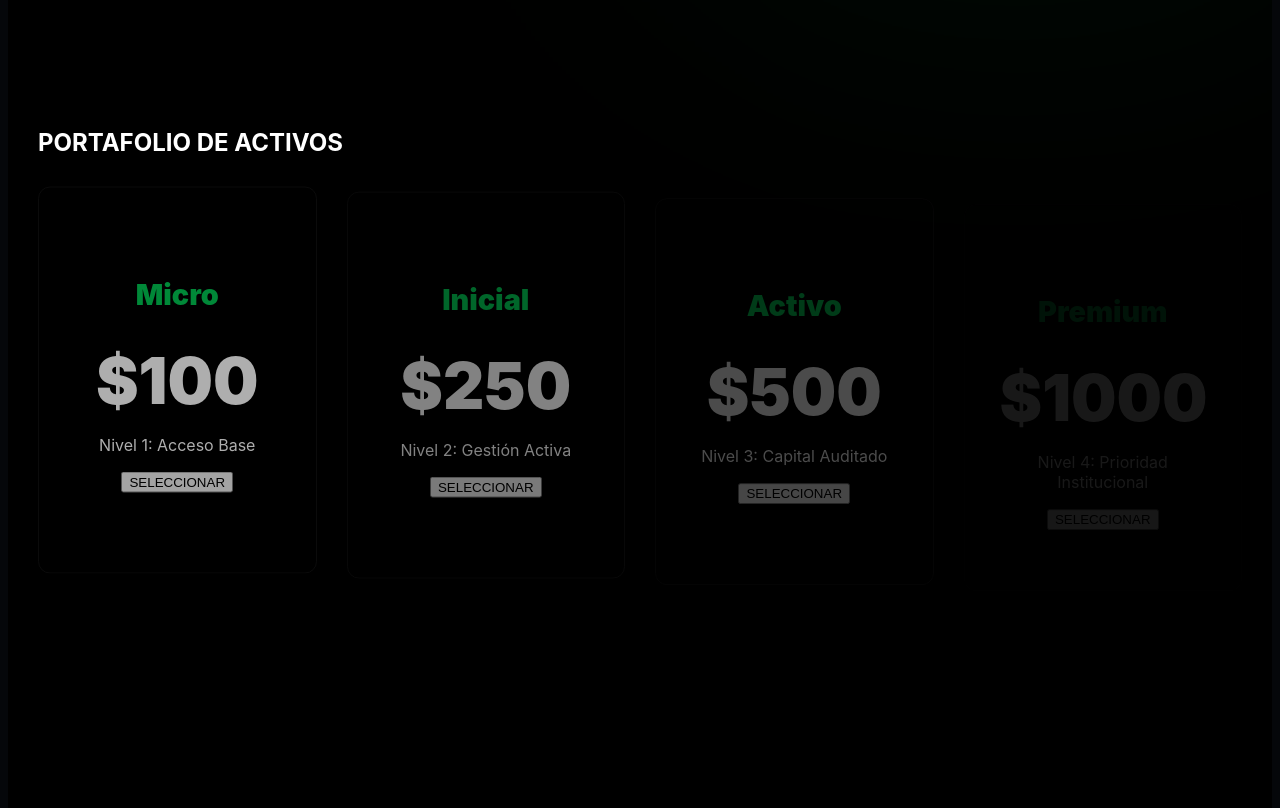
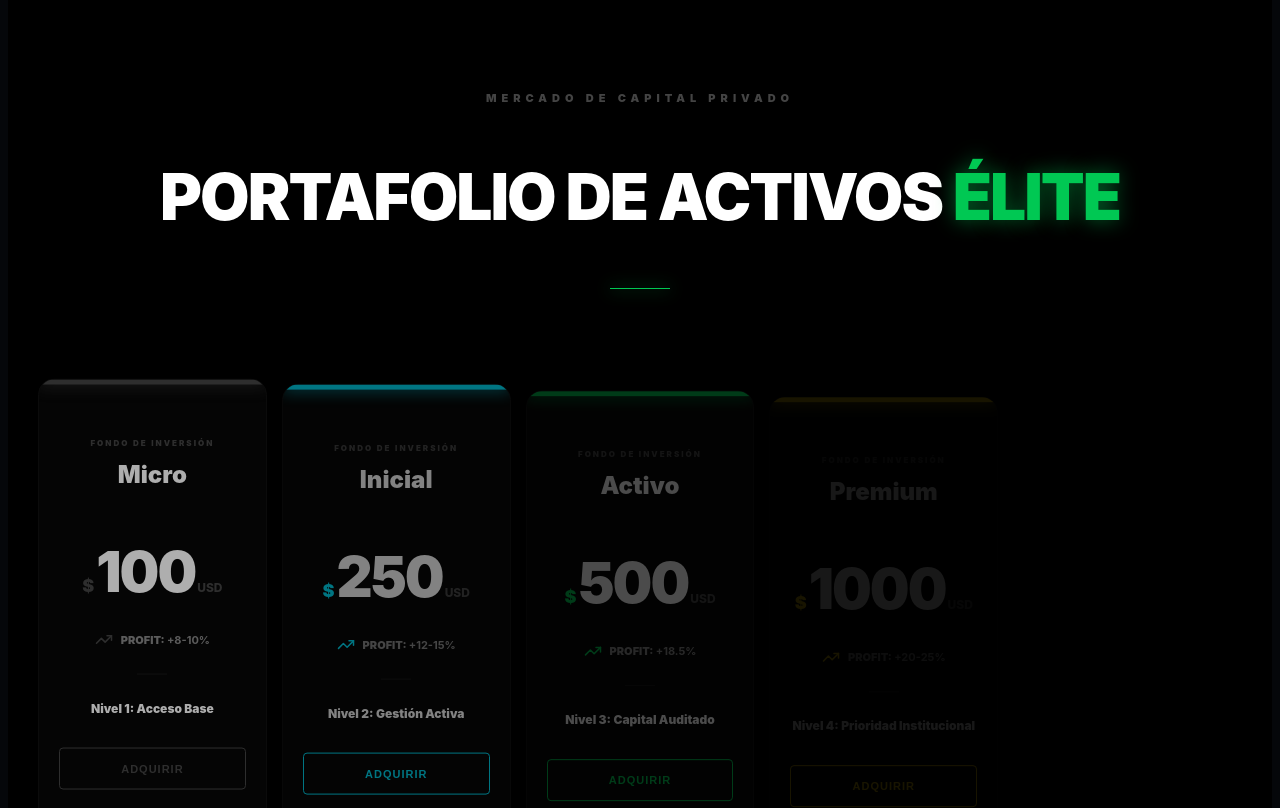
Before and after one commit to DeVx1978/el-guru-elite, a Next.js app: page / in a window 1280 px wide. Shown: the part 840-1648 px from the top of the page. Built offline with nearby package versions, Linux system fonts and the light colour scheme.

Commit message:
V2.1: MEMBRESÍAS MASTER - DISEÑO HORIZONTAL PC Y ENERGÍA NEÓN

```diff
--- a/src/app/page.tsx
+++ b/src/app/page.tsx
@@ -29,7 +29,15 @@ export default function LandingPage() {
     setSeccionExpandida(seccionExpandida === id ? null : id);
   };
 
-  // --- 2. LOADER TERMINAL SEGURA ---
+  // --- DATOS DE MEMBRESÍAS CON COLORES ÚNICOS ---
+  const membresias = [
+    { name: 'Micro', price: '100', profit: '+8-10%', perk: 'Nivel 1: Acceso Base', delay: '0.1s', color: '#444' },
+    { name: 'Inicial', price: '250', profit: '+12-15%', perk: 'Nivel 2: Gestión Activa', delay: '0.2s', color: '#00E5FF' },
+    { name: 'Activo', price: '500', profit: '+18.5%', perk: 'Nivel 3: Capital Auditado', delay: '0.3s', color: '#00C853' },
+    { name: 'Premium', price: '1000', profit: '+20-25%', perk: 'Nivel 4: Prioridad Institucional', delay: '0.4s', color: '#FFD600' },
+    { name: 'Élite', price: '1500', profit: '+30% VIP', perk: 'Nivel 5: Fondo Global VIP', delay: '0.5s', color: '#AA00FF' }
+  ];
+
   if (loading || isNavigating) {
     return (
       <div className="splash-master">
@@ -67,14 +75,6 @@ export default function LandingPage() {
     );
   }
 
-  const membresias = [
-    { name: 'Micro', price: '100', perk: 'Nivel 1: Acceso Base', delay: '0.1s' },
-    { name: 'Inicial', price: '250', perk: 'Nivel 2: Gestión Activa', delay: '0.2s' },
-    { name: 'Activo', price: '500', perk: 'Nivel 3: Capital Auditado', delay: '0.3s' },
-    { name: 'Premium', price: '1000', perk: 'Nivel 4: Prioridad Institucional', delay: '0.4s' },
-    { name: 'Élite', price: '1500', perk: 'Nivel 5: Fondo Global VIP', delay: '0.5s' }
-  ];
-
   return (
     <div className="elite-landing-master">
       {/* 3. NAVBAR MILIMÉTRICO */}
@@ -96,7 +96,6 @@ export default function LandingPage() {
           </div>
         </div>
 
-        {/* MENÚ MÓVIL LUXE */}
         {menuAbierto && (
           <div className="mobile-dropdown-master fade-in-nav">
             <div className="accordion-item">
@@ -112,7 +111,7 @@ export default function LandingPage() {
         )}
       </nav>
 
-      {/* 4. HERO RESTAURADO (GRID PC Y ORBE LUZ) */}
+      {/* 4. HERO RESTAURADO */}
       <section className="hero-elite">
         <div className="hero-layout">
           <div className="hero-info-text">
@@ -131,7 +130,6 @@ export default function LandingPage() {
               </button>
             </div>
 
-            {/* Reubicado para móvil */}
             <div className="mobile-stat-wrapper">
               <div className="stat-card-luxe glass-effect">
                 <div className="stat-header"><Activity size={24} color="#00C853" /> RENDIMIENTO AUDITADO</div>
@@ -157,20 +155,39 @@ export default function LandingPage() {
         </div>
       </section>
 
-      {/* 5. MEMBRESÍAS HORIZONTALES (PC) */}
-      <section id="proyecto-inversionistas" className="plans-area-master">
-        <div className="plans-header-master">
-          <h2 className="plans-title-tag">PORTAFOLIO DE ACTIVOS</h2>
+      {/* 5. EL CUERPO: PORTAFOLIO DE ACTIVOS (MAGISTRAL) */}
+      <section id="proyecto-inversionistas" className="plans-section-luxe">
+        <div className="section-header-luxe">
+          <span className="header-tag-luxe">MERCADO DE CAPITAL PRIVADO</span>
+          <h2 className="header-title-luxe">PORTAFOLIO DE ACTIVOS <span className="brand-neon">ÉLITE</span></h2>
+          <div className="header-line-luxe"></div>
         </div>
-        <div className="plans-grid-master">
-          {membresias.map((p) => (
-            <div key={p.name} className="membership-card-master glass-effect fade-up-card shadow-hover" style={{animationDelay: p.delay}}>
-              <h3 className="m-name">{p.name}</h3>
-              <div className="m-price-box">
-                <span className="m-amount">${p.price}</span>
+
+        <div className="plans-grid-luxe">
+          {membresias.map((plan) => (
+            <div key={plan.name} className="membership-card-luxe fade-up-card shadow-hover" style={{animationDelay: plan.delay, '--card-color': plan.color} as React.CSSProperties}>
+              <div className="card-energy-bar"></div>
+              <div className="card-glow-effect"></div>
+              <div className="m-card-inner">
+                <div className="m-card-header">
+                  <span className="m-fondo-tag">FONDO DE INVERSIÓN</span>
+                  <h3 className="m-card-name">{plan.name}</h3>
+                </div>
+                <div className="m-card-body">
+                  <div className="m-card-price">
+                    <span className="m-sign">$</span>
+                    <span className="m-num">{plan.price}</span>
+                    <span className="m-usd">USD</span>
+                  </div>
+                  <div className="m-card-profit">
+                    <TrendingUp size={18} color={plan.color} />
+                    <span>PROFIT: <strong>{plan.profit}</strong></span>
+                  </div>
+                  <div className="m-divider-luxe"></div>
+                  <p className="m-perk-text">{plan.perk}</p>
+                </div>
+                <button onClick={() => router.push('/unete')} className="btn-m-acquire">ADQUIRIR</button>
               </div>
-              <p className="m-perk-text">{p.perk}</p>
-              <button onClick={() => router.push('/unete')} className="btn-m-select">SELECCIONAR</button>
             </div>
           ))}
         </div>
@@ -202,9 +219,6 @@ export default function LandingPage() {
         .btn-access-master { background: transparent; border: 1px solid var(--neon); color: var(--neon); padding: 12px 28px; border-radius: 4px; font-weight: 900; font-size: 11px; cursor: pointer; }
         .btn-menu-master { background: transparent; border: none; cursor: pointer; display: flex; align-items: center; }
 
-        .mobile-dropdown-master { position: absolute; top: 100%; left: 0; width: 100%; background: #000; border-bottom: 1px solid #111; padding: 30px 20px; }
-        .accordion-trigger { width: 100%; background: transparent; border: none; color: white; display: flex; justify-content: space-between; padding: 18px 0; font-size: 14px; font-weight: 900; text-transform: uppercase; cursor: pointer; border-bottom: 1px solid #111; }
-
         .hero-elite { max-width: 1400px; margin: 0 auto; padding: 120px 30px; }
         .hero-layout { display: grid; grid-template-columns: 1fr; gap: 80px; }
         @media (min-width: 1024px) { .hero-layout { grid-template-columns: 1.2fr 0.8fr; align-items: center; } }
@@ -214,18 +228,36 @@ export default function LandingPage() {
         .text-glow-neon { background: linear-gradient(180deg, #fff 40%, var(--neon) 100%); -webkit-background-clip: text; -webkit-text-fill-color: transparent; }
         .btn-hero-primary { background: var(--neon); color: black; border: none; padding: 22px 50px; border-radius: 4px; font-weight: 900; display: flex; align-items: center; gap: 15px; cursor: pointer; }
 
-        .hero-visuals-right { display: none; position: relative; height: 500px; }
-        @media (min-width: 1024px) { .hero-visuals-right { display: flex; justify-content: center; align-items: center; } }
-        .master-glow-orb { position: absolute; width: 500px; height: 500px; background: var(--neon); filter: blur(180px); opacity: 0.15; }
-        .stat-card-master { background: var(--glass); backdrop-filter: blur(35px); border: 1px solid rgba(255,255,255,0.06); border-radius: 20px; padding: 35px; position: absolute; }
-        .glass-depth-1 { width: 320px; top: 10%; right: 0; box-shadow: 0 25px 60px rgba(0,0,0,0.6); }
+        /* --- SECCIÓN MEMBRESÍAS MAESTRA --- */
+        .plans-section-luxe { padding: 140px 30px; max-width: 1600px; margin: 0 auto; }
+        @media (max-width: 768px) { .plans-section-luxe { padding: 80px 20px; } }
+        .section-header-luxe { text-align: center; margin-bottom: 80px; }
+        .header-tag-luxe { color: #444; font-size: 11px; font-weight: 900; letter-spacing: 5px; margin-bottom: 15px; display: block; }
+        .header-title-luxe { font-size: 2.5rem; font-weight: 900; color: #fff; letter-spacing: -2px; }
+        @media (min-width: 1024px) { .header-title-luxe { font-size: 4rem; } }
+        .header-line-luxe { width: 60px; height: 1px; background: var(--neon); margin: 30px auto 0; box-shadow: 0 0 15px var(--neon); }
 
-        .plans-area-master { padding: 120px 30px; max-width: 1550px; margin: 0 auto; }
-        .plans-grid-master { display: grid; grid-template-columns: repeat(auto-fit, minmax(260px, 1fr)); gap: 30px; }
-        .membership-card-master { padding: 60px 35px; border-radius: 12px; text-align: center; border: 1px solid #111; transition: 0.5s; }
-        .membership-card-master:hover { border-color: var(--neon); transform: translateY(-15px); }
-        .m-name { color: var(--neon); font-size: 1.8rem; font-weight: 900; margin-bottom: 30px; }
-        .m-amount { font-size: 4rem; font-weight: 900; color: #fff; }
+        .plans-grid-luxe { display: grid; grid-template-columns: repeat(1, 1fr); gap: 20px; }
+        @media (min-width: 1024px) { .plans-grid-luxe { grid-template-columns: repeat(5, 1fr); gap: 15px; } }
+
+        .membership-card-luxe { background: #080808; border: 1px solid #111; border-radius: 16px; position: relative; overflow: hidden; transition: 0.5s cubic-bezier(0.19, 1, 0.22, 1); display: flex; flex-direction: column; }
+        .membership-card-luxe:hover { border-color: var(--card-color); transform: translateY(-15px); }
+        .card-energy-bar { width: 100%; height: 5px; background: var(--card-color); position: absolute; top: 0; left: 0; box-shadow: 0 0 15px var(--card-color); z-index: 5; }
+        .card-glow-effect { position: absolute; top: 0; left: 0; width: 100%; height: 100%; background: radial-gradient(circle at top center, var(--card-color) 0%, transparent 70%); opacity: 0; transition: 0.5s; z-index: 1; }
+        .membership-card-luxe:hover .card-glow-effect { opacity: 0.15; }
+
+        .m-card-inner { padding: 50px 20px 35px; text-align: center; height: 100%; display: flex; flex-direction: column; position: relative; z-index: 2; }
+        .m-fondo-tag { font-size: 8px; color: #444; font-weight: 900; letter-spacing: 2px; }
+        .m-card-name { color: #fff; font-size: 1.5rem; font-weight: 900; margin-top: 10px; }
+        .m-card-price { margin: 25px 0; display: flex; align-items: baseline; justify-content: center; gap: 2px; }
+        .m-sign { color: var(--card-color); font-size: 18px; font-weight: 900; }
+        .m-num { font-size: 3.5rem; font-weight: 900; color: white; letter-spacing: -2px; }
+        .m-usd { font-size: 12px; color: #444; font-weight: 800; }
+        .m-card-profit { display: flex; align-items: center; justify-content: center; gap: 8px; font-size: 11px; font-weight: 900; color: #888; margin-bottom: 25px; }
+        .m-divider-luxe { width: 30px; height: 1px; background: #1a1a1a; margin: 0 auto 25px; }
+        .m-perk-text { color: #fff; font-size: 12px; font-weight: 900; line-height: 1.5; margin-bottom: 30px; margin-top: auto; }
+        .btn-m-acquire { background: transparent; border: 1px solid var(--card-color); color: var(--card-color); padding: 14px; border-radius: 4px; font-weight: 900; font-size: 11px; cursor: pointer; transition: 0.3s; letter-spacing: 1px; }
+        .btn-m-acquire:hover { background: var(--card-color); color: black; box-shadow: 0 0 20px var(--card-color); }
 
         .footer-elite-master { padding: 80px 30px; background: #050505; text-align: center; border-top: 1px solid #111; }
         .footer-links-row { display: flex; justify-content: center; gap: 40px; margin-bottom: 40px; }
```
